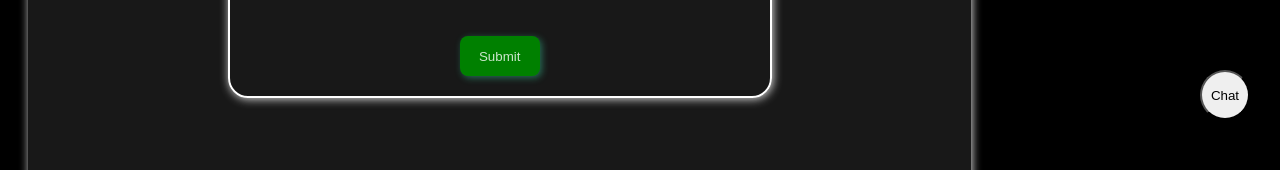
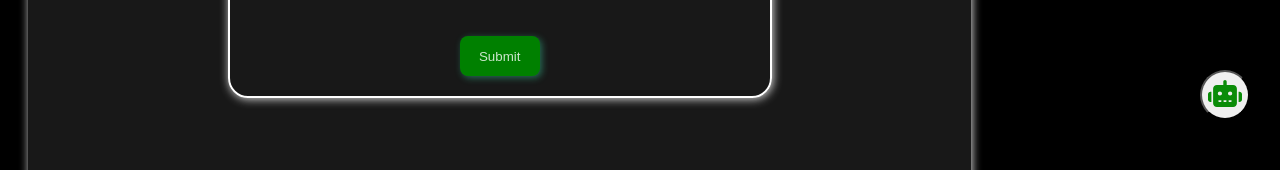
Before and after one commit to Sarguru02/Cosmic-Creatures, a React (Vite) app in the folder frontend/: page /calc in a window 1280 px wide. Shown: the part 650-820 px from the top of the page. Built offline with nearby package versions, Linux system fonts and the light colour scheme.

Commit message:
chatbot icon added in UI

```diff
--- a/frontend/src/Components/Chatbot/Chatbot.jsx
+++ b/frontend/src/Components/Chatbot/Chatbot.jsx
@@ -1,5 +1,6 @@
 import React, { useState } from 'react'
 import Popup from 'reactjs-popup';
+import chatLogo from "/robot-solid.svg"
 import './Chatbot.css'
 import chat from '../../utils/chat';
 
@@ -19,7 +20,7 @@ const Chatbot = () => {
     return (
         <div className='Chatbot'>
             <Popup trigger={<button className='cbicon'>
-                Chat
+                <img src={chatLogo} />
             </button>} modal nested>
                 {
                     close => (
```
Also changed, not shown: frontend/public/robot-solid.svg (added).
